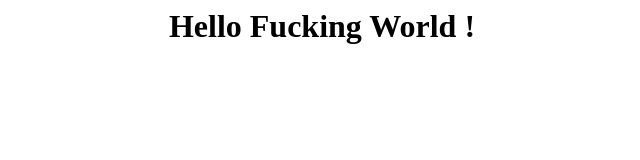
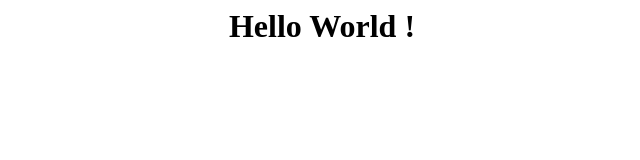
Before and after one commit to noobii/sowise, a plain HTML site: page index.html in a window 1280 px wide. Shown: the whole page, without its empty margins (318-958 px from the left). Drawn offline with Linux system fonts and the light colour scheme.

Commit message:
Update index.html

```diff
--- a/index.html
+++ b/index.html
@@ -6,7 +6,7 @@
   </HEAD>
   <BODY>
     <CENTER>
-      <H1>  Hello Fucking World !  </H1>
+      <H1><P>Hello World !  </H1>
     </CENTER>
   </BODY>
 </HTML>
```
